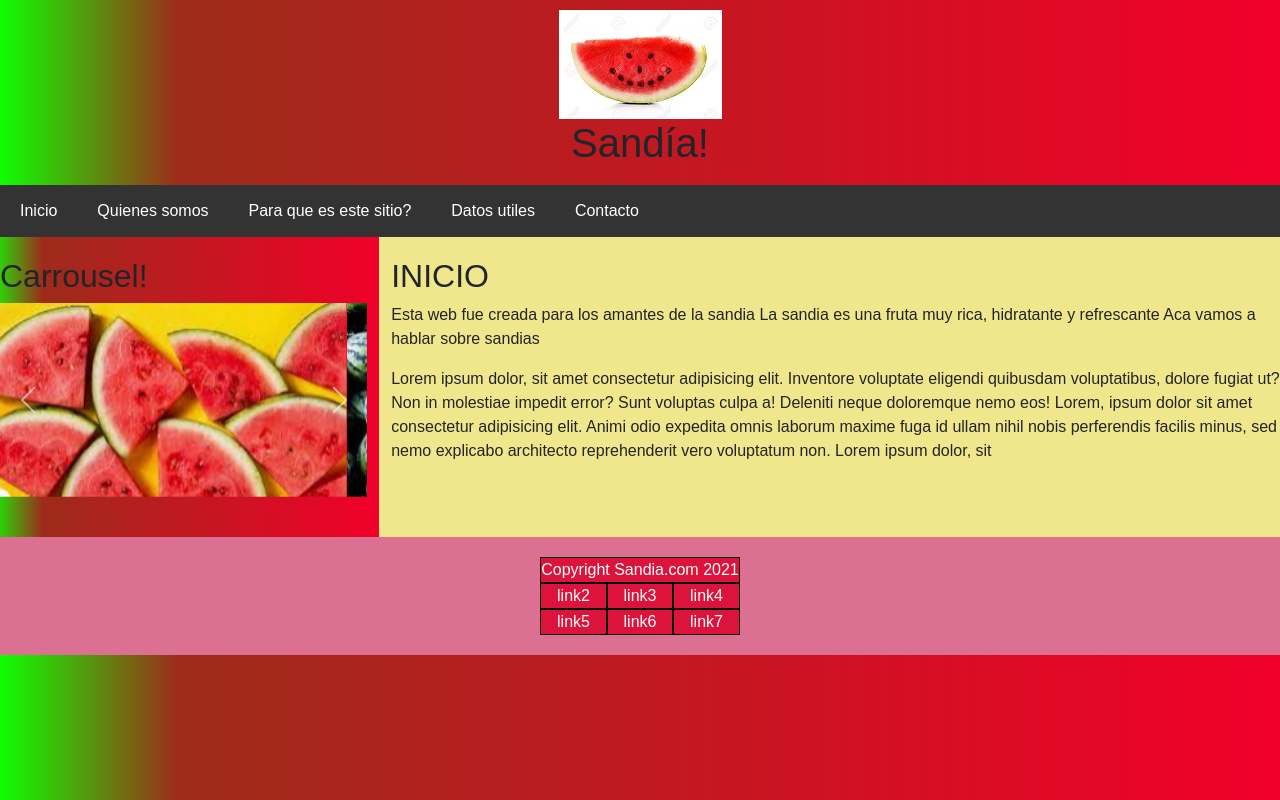
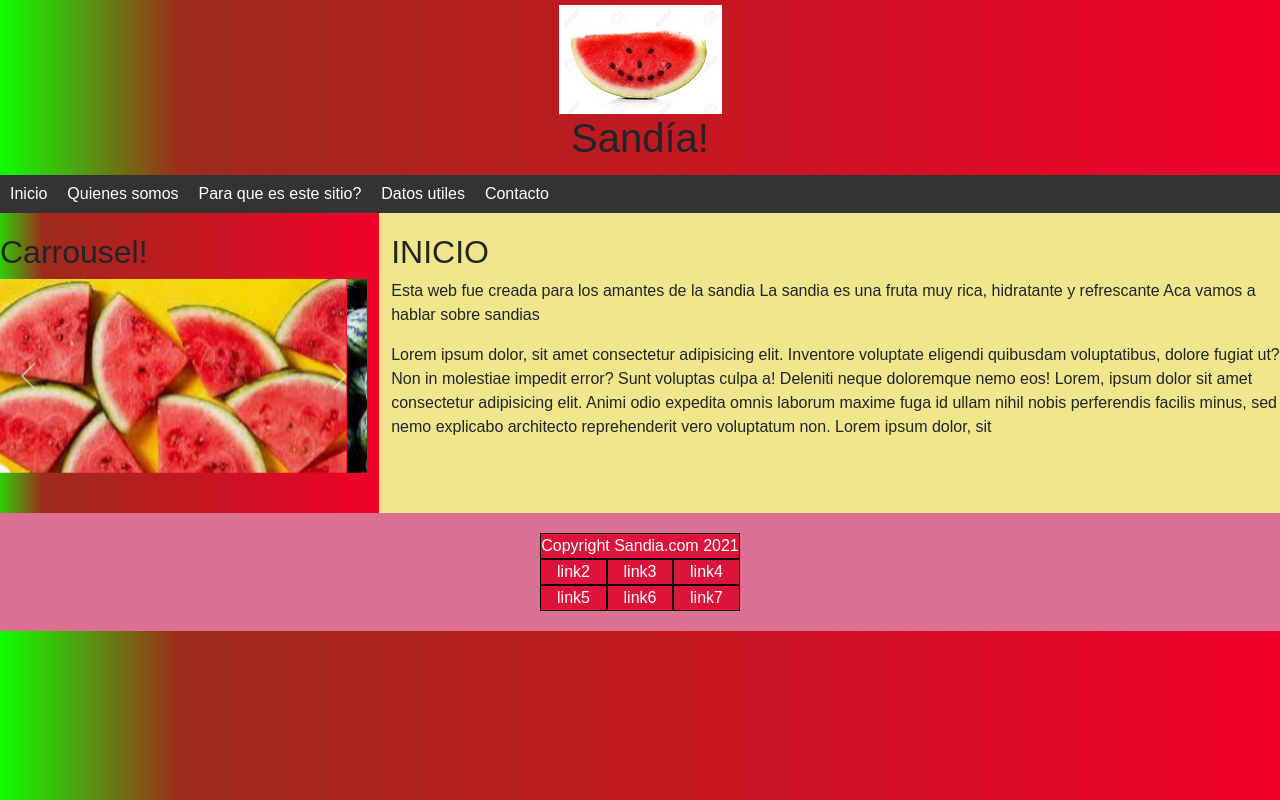
Before and after one commit to matiasbeller/sandia, a plain HTML site: page index.html in a window 1280 px wide. Drawn offline with nearby package versions, Linux system fonts and the light colour scheme.

Commit message:
corregido padding del index

```diff
--- a/estilos.css
+++ b/estilos.css
@@ -11,7 +11,7 @@ body{
 }
 
 header{
-  padding: 10px;
+  padding: 5px;
   background: linear-gradient(90deg, rgba(15,255,2,1) 0%, rgba(157,43,27,1) 14%, rgba(241,0,41,1) 100%);
   text-align: center;
 }
@@ -23,7 +23,7 @@ nav{
 }
 nav a{
   color: white;
-  padding: 14px 20px;
+  padding: 7px 10px;
   text-decoration: none;
 }
 
```
